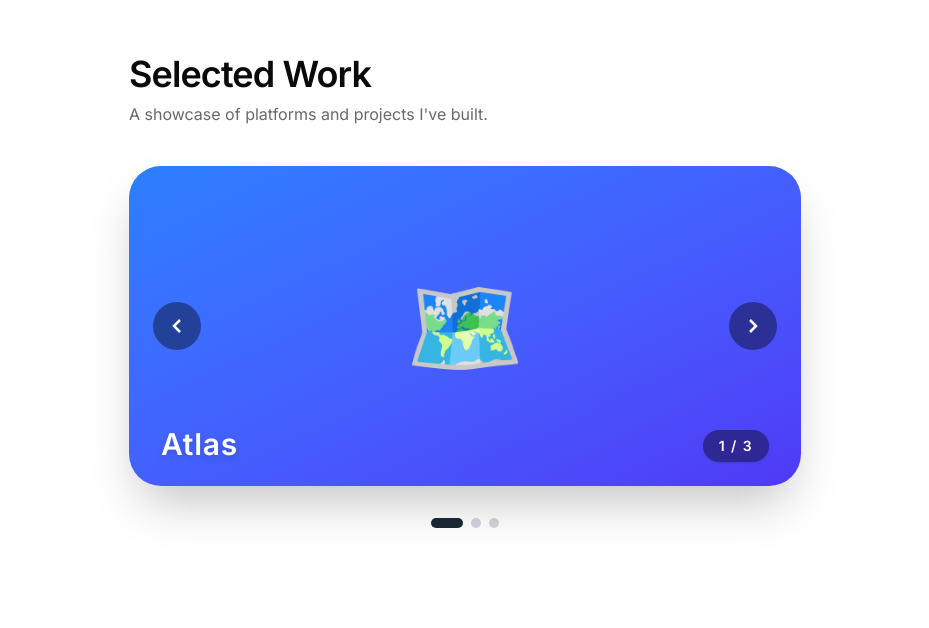
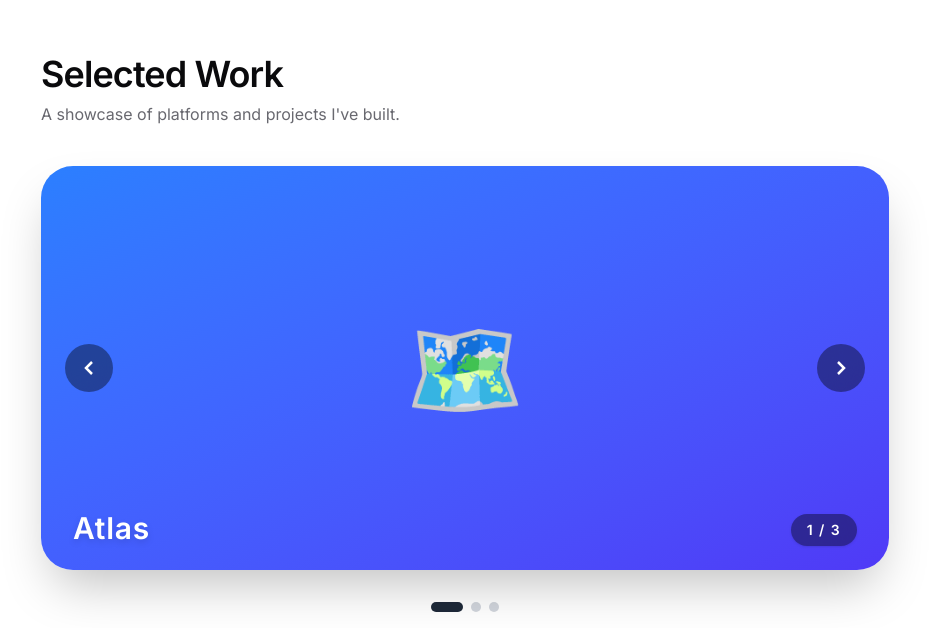
Before and after one commit to mmonsefofficial/portfolio, a React (Vite) app: page / in a window 1280 px wide. Shown: the part 932-1560 px from the top of the page, without its empty margins (175-1104 px from the left). Built offline with nearby package versions, Linux system fonts and the light colour scheme.

Commit message:
feat: add interactive project carousel to work section

```diff
--- a/src/components/Work.tsx
+++ b/src/components/Work.tsx
@@ -33,10 +33,12 @@ export default function Work() {
   const current = projects[currentIndex];
 
   return (
-    <section id="work" className="py-24 px-6 md:px-12 max-w-3xl mx-auto flex flex-col items-start">
+    <section id="work" className="py-24 w-full">
+      {/* Wrapper controls the max width so the title and carousel align perfectly on the left edge */}
+      <div className="max-w-4xl mx-auto px-6">
 
-      {/* Left-aligned Section Title Header */}
-      <div className="w-full mb-10 text-left">
+        {/* Left-aligned Section Title */}
+        <div className="mb-10 text-left">
           <h2 className="text-3xl md:text-4xl font-bold tracking-tight text-[var(--foreground)]">
             Selected Work
           </h2>
@@ -45,7 +47,7 @@ export default function Work() {
           </p>
         </div>
 
-      {/* Left-aligned Carousel Container */}
+        {/* Carousel Container */}
         <div className="w-full relative">
 
           {/* Main Card */}
@@ -105,6 +107,7 @@ export default function Work() {
             ))}
           </div>
         </div>
+      </div>
     </section>
   );
 }
```
Lines whose indentation alone changed are shown as unchanged.
